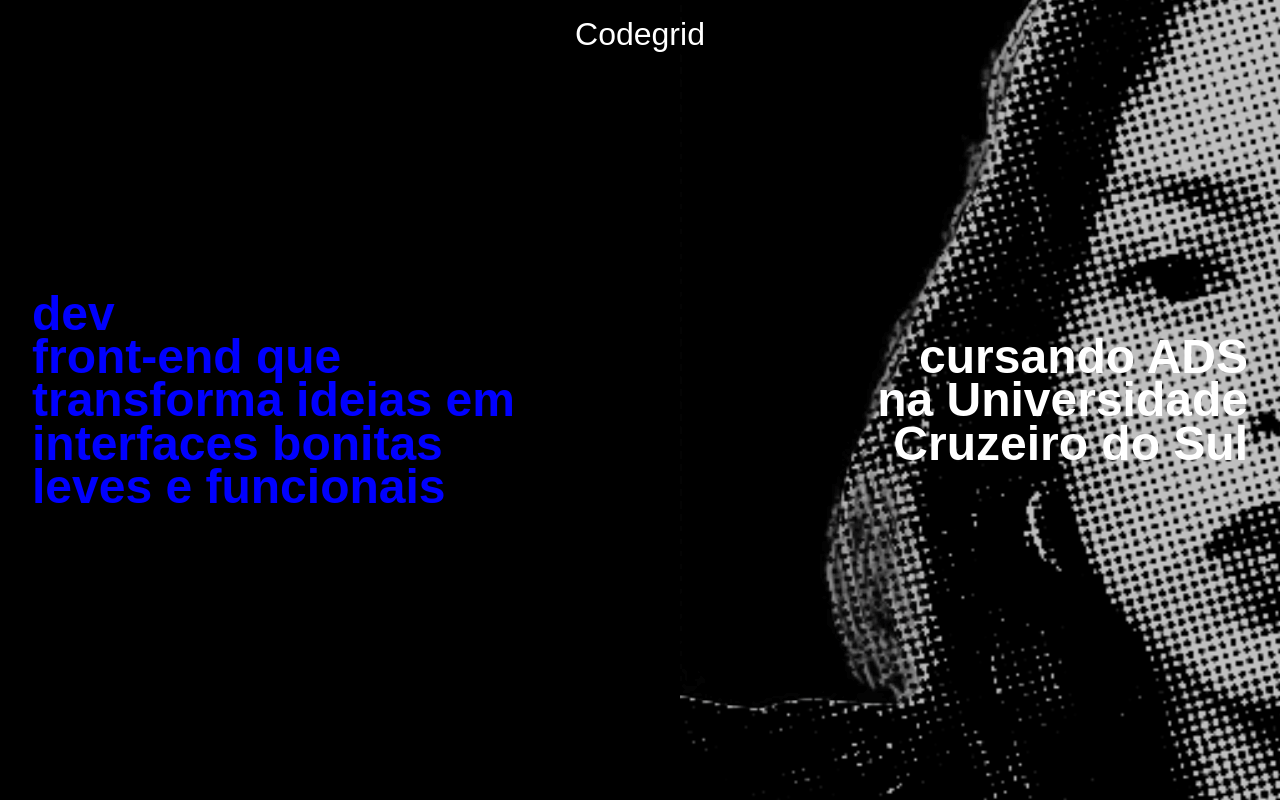
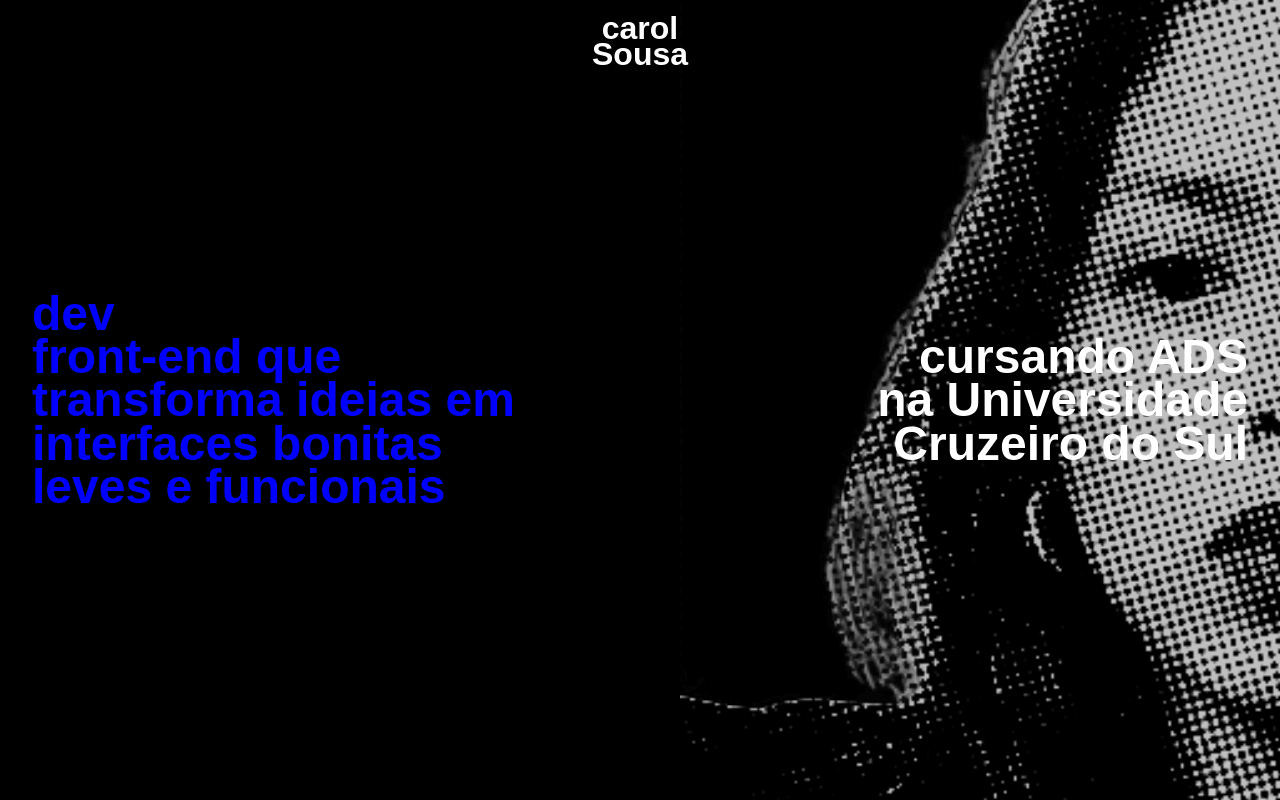
Before and after one commit to carolsoul/scrolltrigger, a React (Vite) app: page / in a window 1280 px wide. Shown: the top 800 px of the page. Built offline with nearby package versions, Linux system fonts and the light colour scheme; a web font is replaced by a local one.

Commit message:
style: link com nome na nav

```diff
--- a/src/App.css
+++ b/src/App.css
@@ -27,6 +27,9 @@ a{
   text-decoration: none;
   color: #fff;
   font-size: 2rem;
+  font-weight: 900;
+  text-align: center;
+  line-height: 80%;
 }
 
 .title-container{
--- a/src/App.jsx
+++ b/src/App.jsx
@@ -44,7 +44,7 @@ function App() {
 
   return (
     <div className="container">
-      <nav><a href="#">Codegrid</a></nav>
+      <nav><a href="#">carol <br /> Sousa</a></nav>
 
       <section className="wrapper-404" ref={wrapperRef}>
         <div className="title-container">
```
